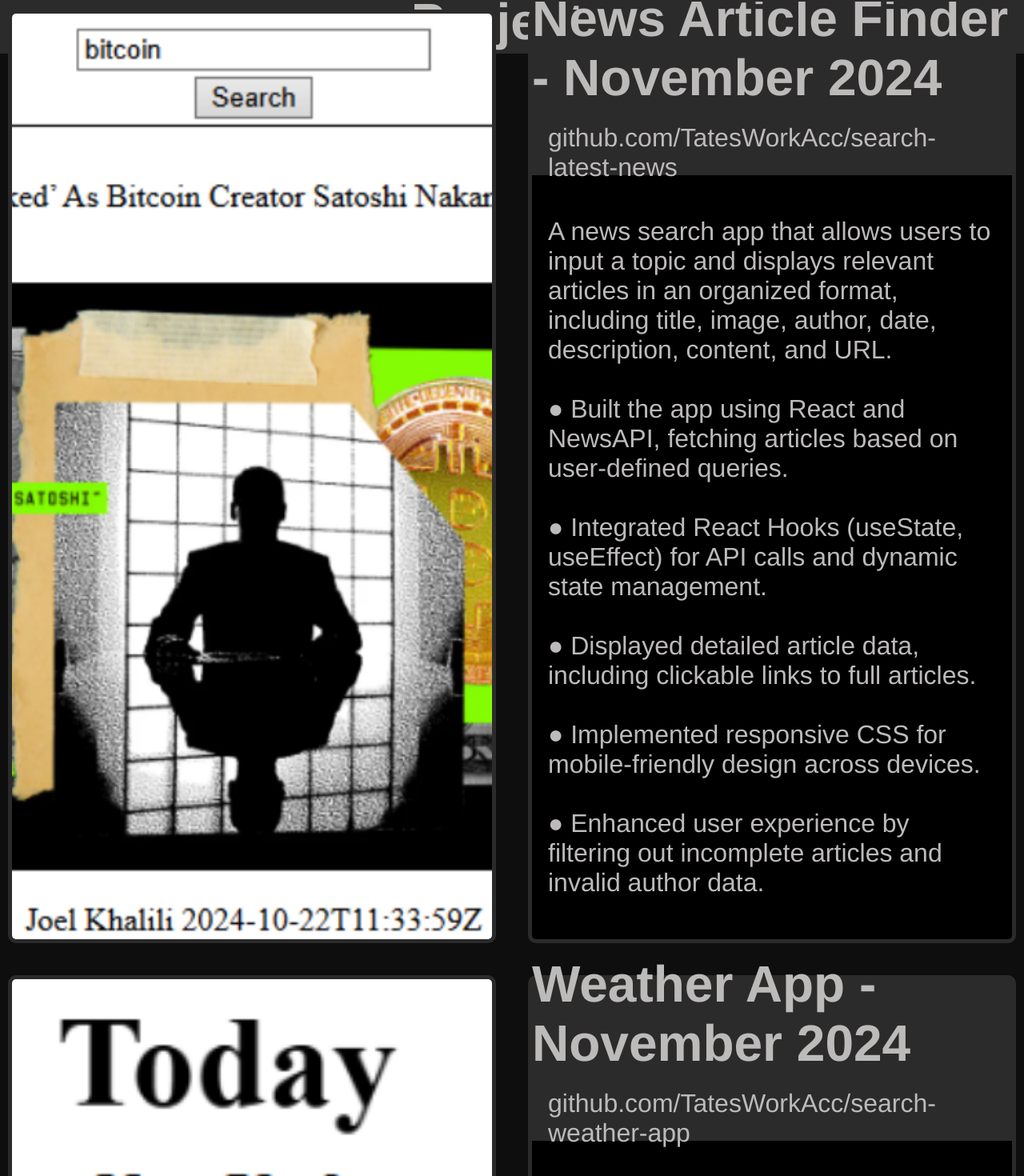
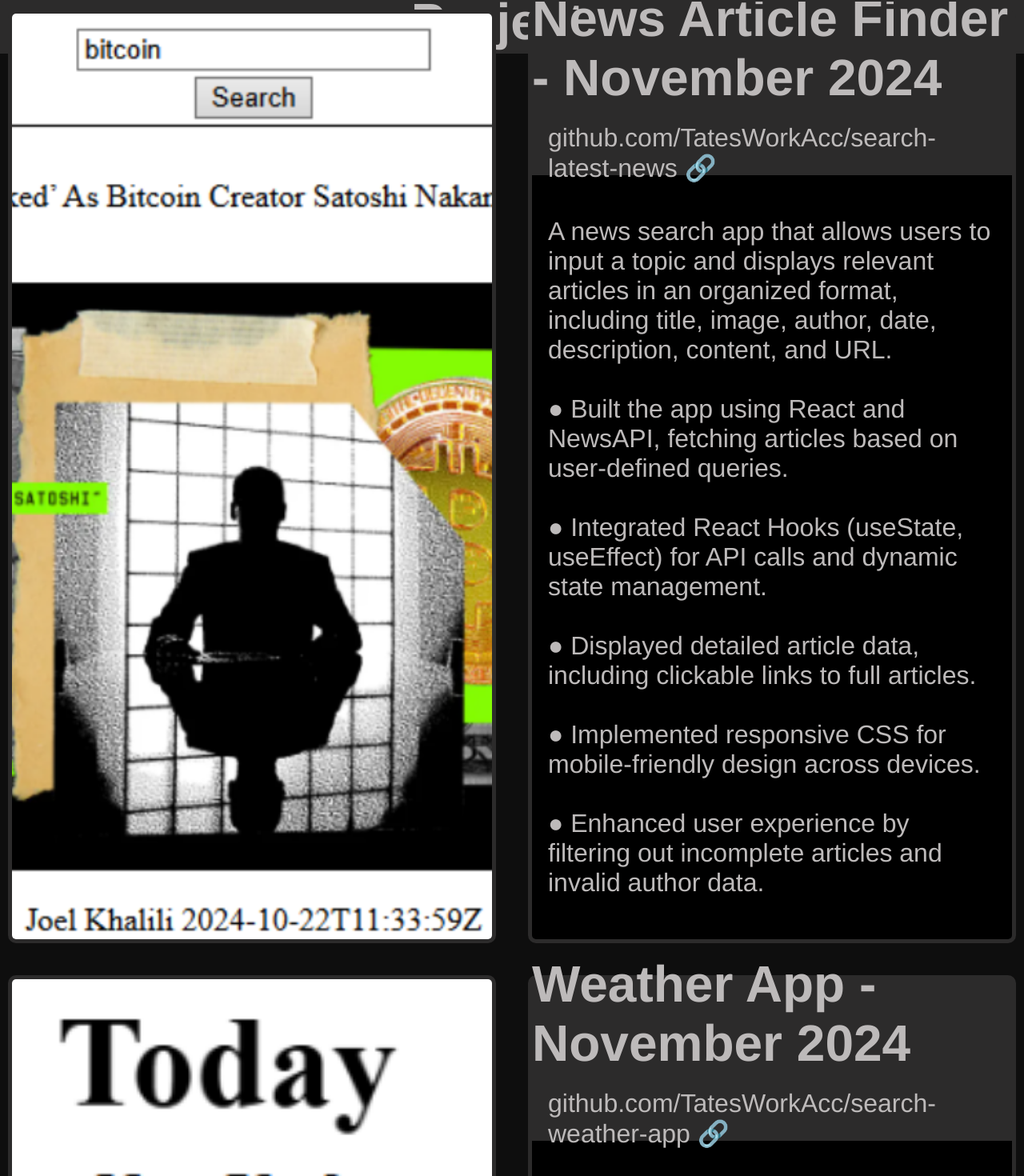
Before and after one commit to TatesWorkAcc/portfolio-site, a React (Vite) app: page / in a window 1280 px wide. Shown: the part 1698-3168 px from the top of the page at 80% size. Built offline with nearby package versions, Linux system fonts and the light colour scheme.

Commit message:
fixed clickable link, added emoji to links

```diff
--- a/src/Body.jsx
+++ b/src/Body.jsx
@@ -49,7 +49,7 @@ function Body() {
               className="project-text"
               href="https://github.com/TatesWorkAcc/search-latest-news"
             >
-              github.com/TatesWorkAcc/search-latest-news
+              github.com/TatesWorkAcc/search-latest-news 🔗
             </a>
           </div>
           <p className="project-text">
@@ -93,7 +93,7 @@ function Body() {
               className="project-text"
               href="https://github.com/TatesWorkAcc/search-weather-app"
             >
-              github.com/TatesWorkAcc/search-weather-app
+              github.com/TatesWorkAcc/search-weather-app 🔗
             </a>
           </div>
           <p className="project-text">
@@ -138,7 +138,7 @@ function Body() {
               className="project-text"
               href="https://github.com/TatesWorkAcc/personal-budget-tracker"
             >
-              github.com/TatesWorkAcc/personal-budget-tracker
+              github.com/TatesWorkAcc/personal-budget-tracker 🔗
             </a>
           </div>
           <p className="project-text">
```
